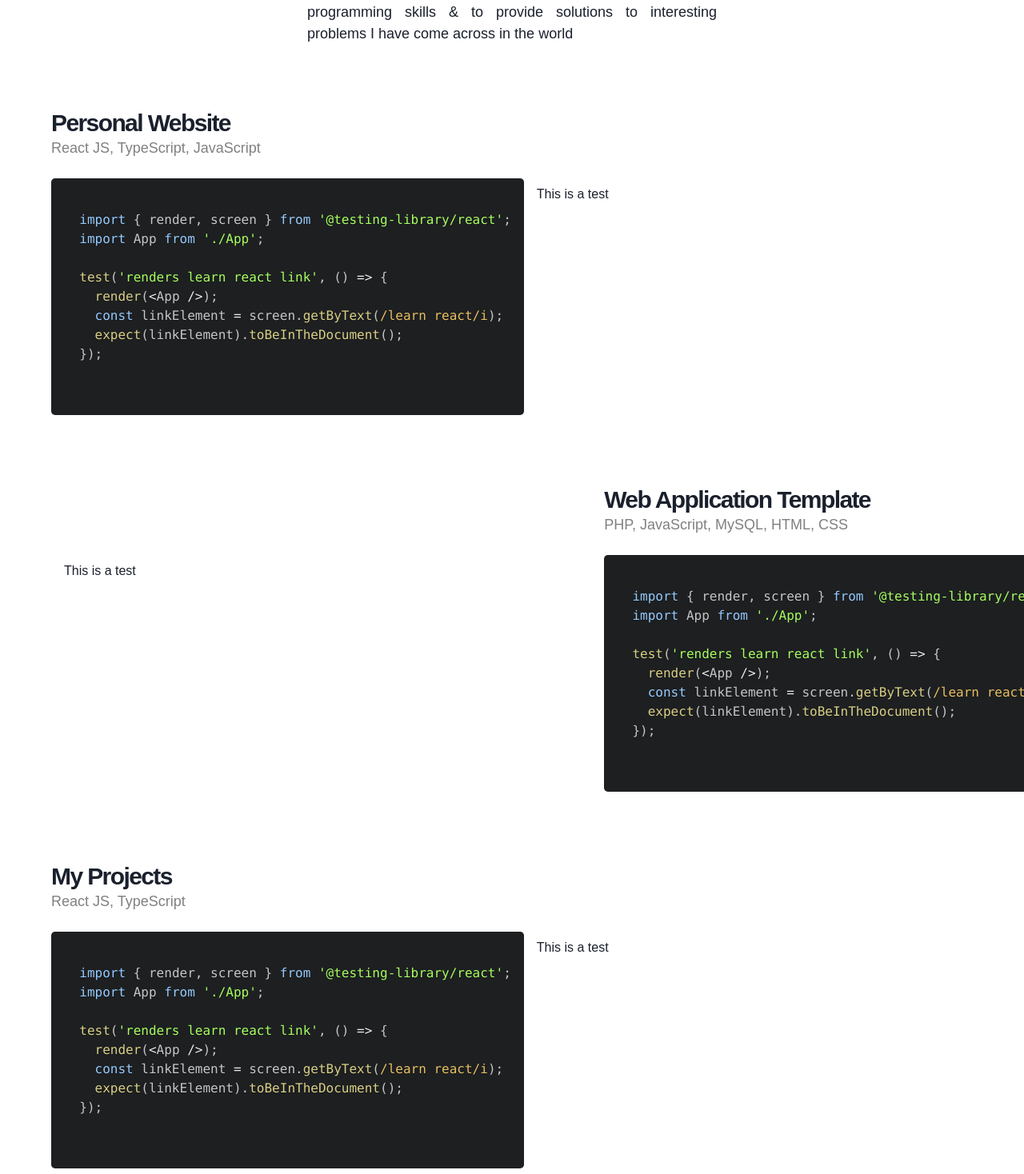
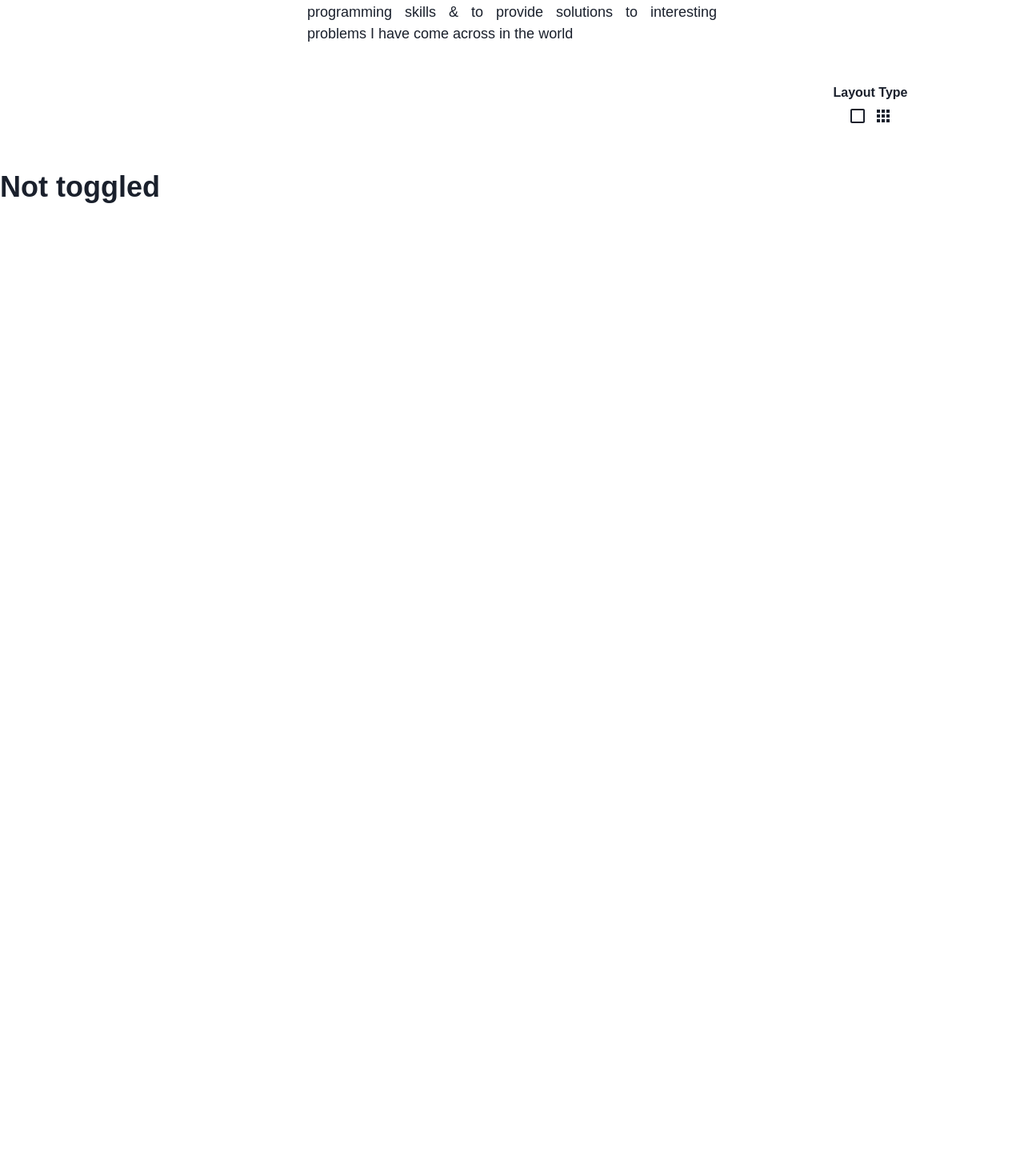
Before and after one commit to rossmcel/ross-mcelhinney-website, a React (Create React App) app: page /Projects in a window 1280 px wide. Shown: the part 302-1770 px from the top of the page at 80% size. Built offline with nearby package versions, Linux system fonts and the light colour scheme.

Commit message:
Add Full Functioning Selectable Layout Option to Projects Page

```diff
--- a/src/app/projects/projects.view.tsx
+++ b/src/app/projects/projects.view.tsx
@@ -1,10 +1,21 @@
-import React from "react";
+import React, { useState } from "react";
 import { Box, Center, Heading, Text, Flex } from "@chakra-ui/react";
-import ScrollAnimation from "react-animate-on-scroll";
-import { Prism as SyntaxHighlighter } from "react-syntax-highlighter";
-import { atomDark } from "react-syntax-highlighter/dist/esm/styles/prism";
+import { LeftRightCodeText } from "../../shared/components/left-right-codesnippet-text";
+import AppsIcon from "@material-ui/icons/Apps";
+import CheckBoxOutlineBlankIcon from "@material-ui/icons/CheckBoxOutlineBlank";
+import Tooltip from "@material-ui/core/Tooltip";
 
 export const ProjectsView: React.FC = () => {
+  const handleChangeAll = () => {
+    setViewDefaultToggled(false);
+    setViewAllToggled(true);
+  };
+  const handleChangeDefault = () => {
+    setViewDefaultToggled(true);
+    setViewAllToggled(false);
+  };
+  const [toggleViewDefault, setViewDefaultToggled] = useState(true);
+  const [toggleViewAll, setViewAllToggled] = useState(false);
   const codeString = `
   import { render, screen } from '@testing-library/react';
   import App from './App';
@@ -38,119 +49,35 @@ export const ProjectsView: React.FC = () => {
           </Text>
         </Flex>
       </Center>
-      <Flex
-        direction="column"
-        mt="5rem"
-        minW="90%"
-        minH="10rem"
-        ml="5%"
-        mr="5%"
-      >
-        <Heading as="h3" size="lg" letterSpacing="-.1rem">
-          Personal Website
-        </Heading>
-        <Text color="grey" fontSize="lg">
-          React JS, TypeScript, JavaScript
-        </Text>
-        <Flex direction="row" mt="1rem" minW="100%" minH="100%">
-          <ScrollAnimation animateIn="fadeIn" animateOnce={true} duration={5}>
-            <Box minW="40%" minH="100%" ml="0%" mr="auto">
-              <SyntaxHighlighter language="javascript" style={atomDark}>
-                {codeString}
-              </SyntaxHighlighter>
-            </Box>
-          </ScrollAnimation>
-          <Box minW="60%">
-            <Text m="1rem">This is a test</Text>
-          </Box>
-        </Flex>
+      <Flex direction="column" ml="70%" mt="3rem" mb="3rem">
+        <Center mb="0.3rem">
+          <Text fontWeight="bold">Layout Type</Text>
+        </Center>
+        <Center>
+          <button
+            style={{ marginRight: "0.5rem" }}
+            onClick={() => handleChangeDefault()}
+          >
+            <Tooltip title="Default">
+              <CheckBoxOutlineBlankIcon />
+            </Tooltip>
+          </button>
+          <button onClick={() => handleChangeAll()}>
+            <Tooltip title="Show All">
+              <AppsIcon />
+            </Tooltip>
+          </button>
+        </Center>
       </Flex>
 
-      <Flex
-        direction="column"
-        mt="5rem"
-        minW="90%"
-        minH="10rem"
-        ml="5%"
-        mr="5%"
-      >
-        <Box ml="60%">
-          <Heading as="h3" size="lg" letterSpacing="-.1rem">
-            Web Application Template
-          </Heading>
-          <Text color="grey" fontSize="lg">
-            PHP, JavaScript, MySQL, HTML, CSS
-          </Text>
+      {toggleViewAll ? (
+        <Box>
+          <span style={{ fontSize: "1rem" }}>Toggled</span>
+          <LeftRightCodeText />
         </Box>
-        <Flex direction="row" mt="1rem" minW="100%" minH="100%">
-          <Box minW="60%">
-            <Text m="1rem">This is a test</Text>
-          </Box>
-          <ScrollAnimation animateIn="fadeIn" animateOnce={true} duration={5}>
-            <Box minW="40%" minH="10rem" ml="auto" mr="0%">
-              <SyntaxHighlighter language="javascript" style={atomDark}>
-                {codeString}
-              </SyntaxHighlighter>
-            </Box>
-          </ScrollAnimation>
-        </Flex>
-      </Flex>
-      <Flex
-        direction="column"
-        mt="5rem"
-        minW="90%"
-        minH="10rem"
-        ml="5%"
-        mr="5%"
-      >
-        <Heading as="h3" size="lg" letterSpacing="-.1rem">
-          My Projects
-        </Heading>
-        <Text color="grey" fontSize="lg">
-          React JS, TypeScript
-        </Text>
-        <Flex direction="row" mt="1rem" minW="100%" minH="100%">
-          <ScrollAnimation animateIn="fadeIn" animateOnce={true} duration={5}>
-            <Box minW="40%" minH="10rem" ml="0%" mr="auto">
-              <SyntaxHighlighter language="javascript" style={atomDark}>
-                {codeString}
-              </SyntaxHighlighter>
-            </Box>
-          </ScrollAnimation>
-          <Box minW="60%">
-            <Text m="1rem">This is a test</Text>
-          </Box>
-        </Flex>
-      </Flex>
-      <Flex
-        direction="column"
-        mt="5rem"
-        minW="90%"
-        minH="10rem"
-        ml="5%"
-        mr="5%"
-      >
-        <Box ml="60%">
-          <Heading as="h3" size="lg" letterSpacing="-.1rem">
-            My Projects
-          </Heading>
-          <Text color="grey" fontSize="lg">
-            React JS, TypeScript
-          </Text>
-        </Box>
-        <Flex direction="row" mt="1rem" minW="100%" minH="100%">
-          <Box minW="60%">
-            <Text m="1rem">This is a test</Text>
-          </Box>
-          <ScrollAnimation animateIn="fadeIn" animateOnce={true} duration={5}>
-            <Box minW="40%" minH="10rem" ml="auto" mr="0%">
-              <SyntaxHighlighter language="javascript" style={atomDark}>
-                {codeString}
-              </SyntaxHighlighter>
-            </Box>
-          </ScrollAnimation>
-        </Flex>
-      </Flex>
+      ) : (
+        <Heading>Not toggled</Heading>
+      )}
     </Box>
   );
 };
--- a/src/shared/components/animated-phone-icon/animatedPhoneIcon.view.tsx
+++ b/src/shared/components/animated-phone-icon/animatedPhoneIcon.view.tsx
@@ -40,11 +40,11 @@ export const AnimatedPhoneIconView: React.FC = () => {
       onMouseEnter={() =>
         set({
           y: 0,
-          backgroundColor1: "white",
+          backgroundColor1: "lightblue",
           backgroundColor2: "lightblue",
           backgroundColor3: "#77fc9d",
           backgroundColor4: "blue",
-          backgroundColor5: "orange",
+          backgroundColor5: "green",
           backgroundColor6: "black",
           backgroundColor7: "grey",
           marginTop: "0rem",
--- /dev/null
+++ b/src/shared/components/left-right-codesnippet-text/index.ts
@@ -0,0 +1 @@
+export * from './leftRightCodeText.container';
--- /dev/null
+++ b/src/shared/components/left-right-codesnippet-text/leftRightCodeText.container.tsx
@@ -0,0 +1,8 @@
+import React from "react";
+import { LeftRightCodeTextView } from "./leftRightCodeText.view";
+
+export const LeftRightCodeText: React.FC = () => {
+  return <LeftRightCodeTextView />;
+};
+
+export default LeftRightCodeText;
--- /dev/null
+++ b/src/shared/components/left-right-codesnippet-text/leftRightCodeText.view.tsx
@@ -0,0 +1,138 @@
+import React from "react";
+import { Box, Heading, Text, Flex } from "@chakra-ui/react";
+import ScrollAnimation from "react-animate-on-scroll";
+import { Prism as SyntaxHighlighter } from "react-syntax-highlighter";
+import { atomDark } from "react-syntax-highlighter/dist/esm/styles/prism";
+
+export const LeftRightCodeTextView: React.FC = () => {
+  const codeString = `
+  import { render, screen } from '@testing-library/react';
+  import App from './App';
+
+  test('renders learn react link', () => {
+    render(<App />);
+    const linkElement = screen.getByText(/learn react/i);
+    expect(linkElement).toBeInTheDocument();
+  });
+
+  `;
+  return (
+    <Box>
+      <Flex
+        direction="column"
+        mt="5rem"
+        minW="90%"
+        minH="10rem"
+        ml="5%"
+        mr="5%"
+      >
+        <Heading as="h3" size="lg" letterSpacing="-.1rem">
+          Personal Website
+        </Heading>
+        <Text color="grey" fontSize="lg">
+          React JS, TypeScript, JavaScript
+        </Text>
+        <Flex direction="row" mt="1rem" minW="100%" minH="100%">
+          <ScrollAnimation animateIn="fadeIn" animateOnce={true} duration={5}>
+            <Box minW="40%" minH="100%" ml="0%" mr="auto">
+              <SyntaxHighlighter language="javascript" style={atomDark}>
+                {codeString}
+              </SyntaxHighlighter>
+            </Box>
+          </ScrollAnimation>
+          <Box minW="60%">
+            <Text m="1rem">This is a test</Text>
+          </Box>
+        </Flex>
+      </Flex>
+
+      <Flex
+        direction="column"
+        mt="5rem"
+        minW="90%"
+        minH="10rem"
+        ml="5%"
+        mr="5%"
+      >
+        <Box ml="60%">
+          <Heading as="h3" size="lg" letterSpacing="-.1rem">
+            Web Application Template
+          </Heading>
+          <Text color="grey" fontSize="lg">
+            PHP, JavaScript, MySQL, HTML, CSS
+          </Text>
+        </Box>
+        <Flex direction="row" mt="1rem" minW="100%" minH="100%">
+          <Box minW="60%">
+            <Text m="1rem">This is a test</Text>
+          </Box>
+          <ScrollAnimation animateIn="fadeIn" animateOnce={true} duration={5}>
+            <Box minW="40%" minH="10rem" ml="auto" mr="0%">
+              <SyntaxHighlighter language="javascript" style={atomDark}>
+                {codeString}
+              </SyntaxHighlighter>
+            </Box>
+          </ScrollAnimation>
+        </Flex>
+      </Flex>
+      <Flex
+        direction="column"
+        mt="5rem"
+        minW="90%"
+        minH="10rem"
+        ml="5%"
+        mr="5%"
+      >
+        <Heading as="h3" size="lg" letterSpacing="-.1rem">
+          My Projects
+        </Heading>
+        <Text color="grey" fontSize="lg">
+          React JS, TypeScript
+        </Text>
+        <Flex direction="row" mt="1rem" minW="100%" minH="100%">
+          <ScrollAnimation animateIn="fadeIn" animateOnce={true} duration={5}>
+            <Box minW="40%" minH="10rem" ml="0%" mr="auto">
+              <SyntaxHighlighter language="javascript" style={atomDark}>
+                {codeString}
+              </SyntaxHighlighter>
+            </Box>
+          </ScrollAnimation>
+          <Box minW="60%">
+            <Text m="1rem">This is a test</Text>
+          </Box>
+        </Flex>
+      </Flex>
+      <Flex
+        direction="column"
+        mt="5rem"
+        minW="90%"
+        minH="10rem"
+        ml="5%"
+        mr="5%"
+      >
+        <Box ml="60%">
+          <Heading as="h3" size="lg" letterSpacing="-.1rem">
+            My Projects
+          </Heading>
+          <Text color="grey" fontSize="lg">
+            React JS, TypeScript
+          </Text>
+        </Box>
+        <Flex direction="row" mt="1rem" minW="100%" minH="100%">
+          <Box minW="60%">
+            <Text m="1rem">This is a test</Text>
+          </Box>
+          <ScrollAnimation animateIn="fadeIn" animateOnce={true} duration={5}>
+            <Box minW="40%" minH="10rem" ml="auto" mr="0%">
+              <SyntaxHighlighter language="javascript" style={atomDark}>
+                {codeString}
+              </SyntaxHighlighter>
+            </Box>
+          </ScrollAnimation>
+        </Flex>
+      </Flex>
+    </Box>
+  );
+};
+
+export default LeftRightCodeTextView;
```
